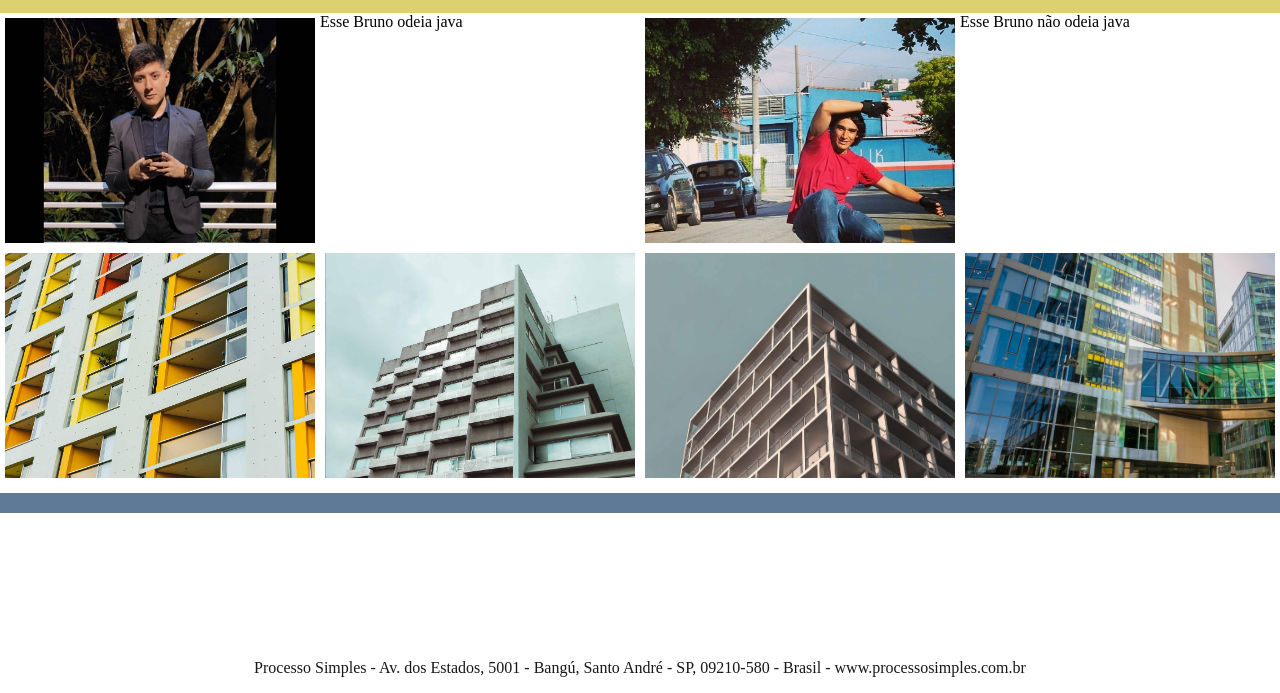
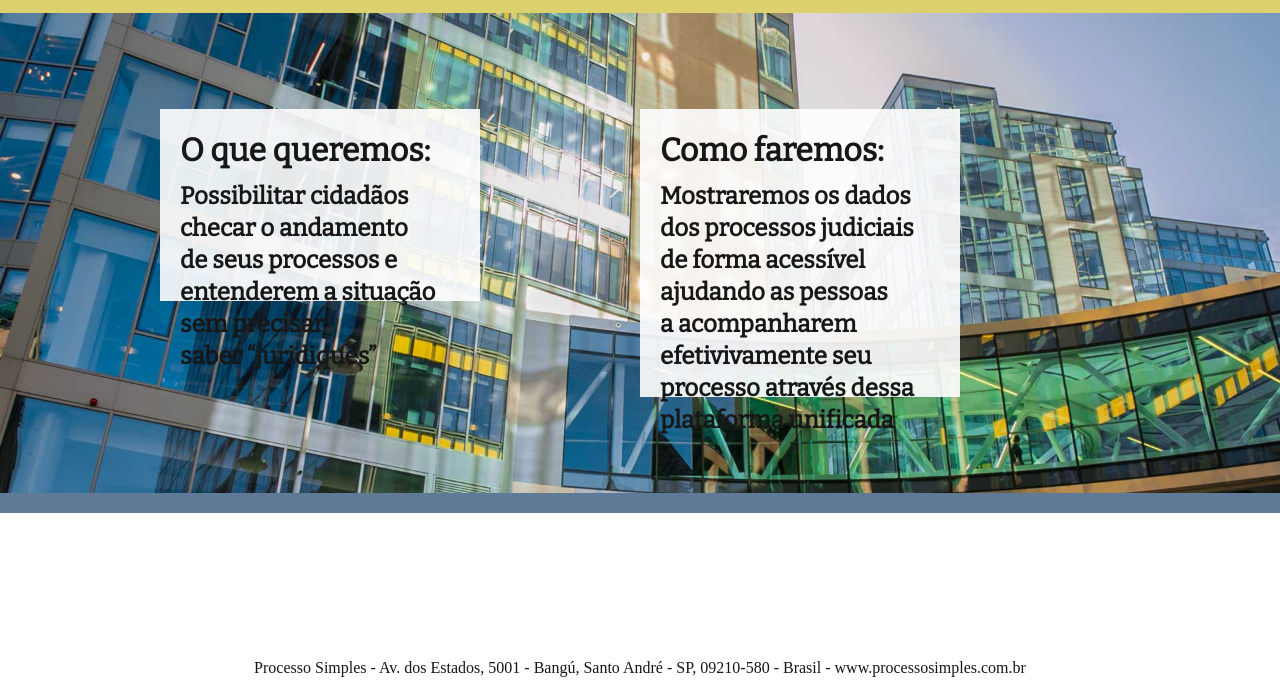
Before and after one commit to brunorosilva/processo-simples, a plain HTML site: page processo-simples-exemplos_html/Arch4/galerie.html in a window 1280 px wide. Shown: the part 107-800 px from the top of the page. Drawn offline with nearby package versions, Linux system fonts and the light colour scheme.

Commit message:
Update galerie.html

```diff
--- a/processo-simples-exemplos_html/Arch4/galerie.html
+++ b/processo-simples-exemplos_html/Arch4/galerie.html
@@ -19,18 +19,32 @@
 			<a href="./about.html"><ul>Entrar</ul></a>
 		</div>
 	</div>
-		<div class="grid_galerie_area">
-			<div class="grid_galerie_item galerie_item1"></div>
-			<div> Esse Bruno odeia java </div>
-			<div class="grid_galerie_item galerie_item2"></div>
-			<div> Esse Bruno não odeia java </div>
-			<div class="grid_galerie_item galerie_item3"></div>
-			<div class="grid_galerie_item galerie_item4"></div>
-			<div class="grid_galerie_item galerie_item5"></div>
-			<div class="grid_galerie_item galerie_item6"></div>
-			<div class="grid_galerie_item galerie_item7"></div>
-			<div class="grid_galerie_item galerie_item8"></div>
+		<div class="grid_contact_area">
+			<div class="grid_contact_item contact_item2">
+				<h1>Como faremos:</h1>
+				<h2>Mostraremos os dados</h2>
+				<h2>dos processos judiciais</h2>
+ 				<h2>de forma acessível </h2>
+				<h2>ajudando as pessoas </h2>
+				<h2>a acompanharem</h2>
+				<h2>efetivivamente seu</h2>
+				<h2>processo através dessa</h2>
+				<h2>plataforma unificada</h2>
+			</div>
+
+<div class="grid_contact_item contact_item1">
+				<h1>O que queremos:</h1>
+				<h2>Possibilitar cidadãos</h2>
+				<h2>checar o andamento</h2>
+ 				<h2>de seus processos e </h2>
+				<h2>entenderem a situação </h2>
+				<h2>sem precisar</h2>
+				<h2>saber “juridiquês”</h2>
+
+			</div>
+
 		</div>
+
 	<div class="footer_area">
 		<a href="https://www.calmarsolutions.ch/"><div class="footer_area">
 			<p>Processo Simples - Av. dos Estados, 5001 - Bangú, Santo André - SP, 09210-580 - Brasil - www.processosimples.com.br</p>
```
